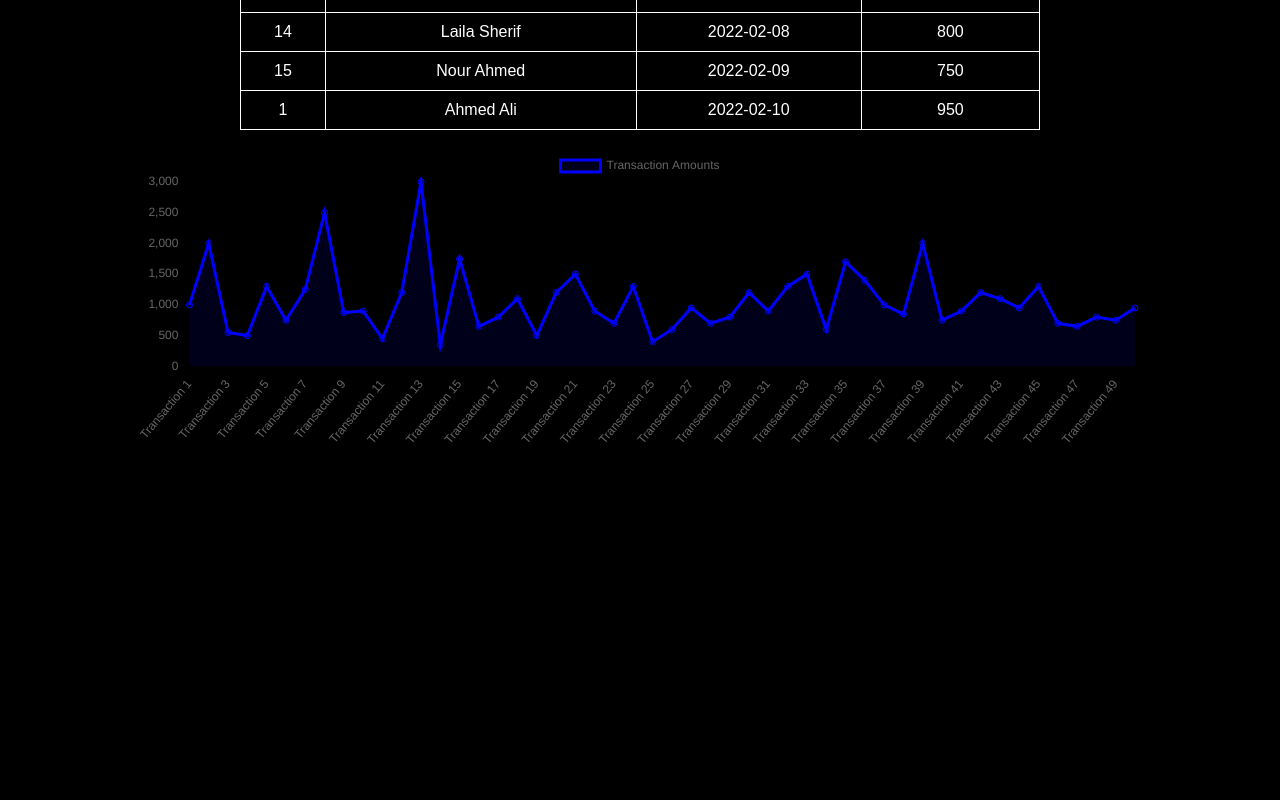
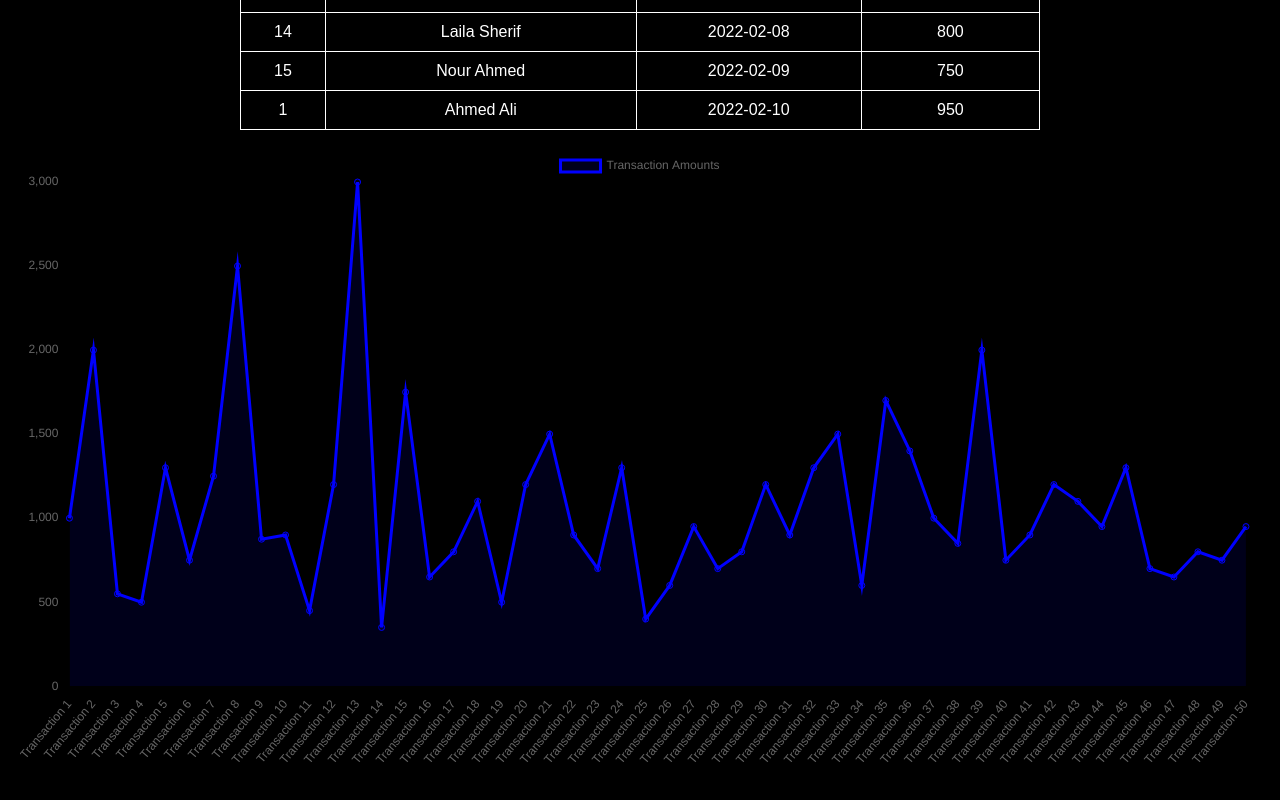
Before and after one commit to magdy246/Analysis, a plain HTML site: page index.html in a window 1280 px wide. Shown: the part 2035-2835 px from the top of the page. Before the commit the page ends 2525 px from the top, so only its background shows below. Drawn offline with nearby package versions, Linux system fonts and the light colour scheme.

Commit message:
ui commit

```diff
--- a/index.html
+++ b/index.html
@@ -26,7 +26,7 @@
         <tbody id="data">
         </tbody>
     </table>
-    <canvas id="transactionChart" width="1000" height="300"></canvas>
+    <canvas id="transactionChart"></canvas>
     <script src="main.js"></script>
 </body>
 
--- a/style.css
+++ b/style.css
@@ -45,9 +45,10 @@ canvas {
     display: block;
     margin: 20px auto;
     color: #5168e9;
+    width: 100%;
 }
 
-@media (max-width: 600px) {
+@media (max-width: 640px) {
     h1 {
         font-size: 24px;
     }
```
